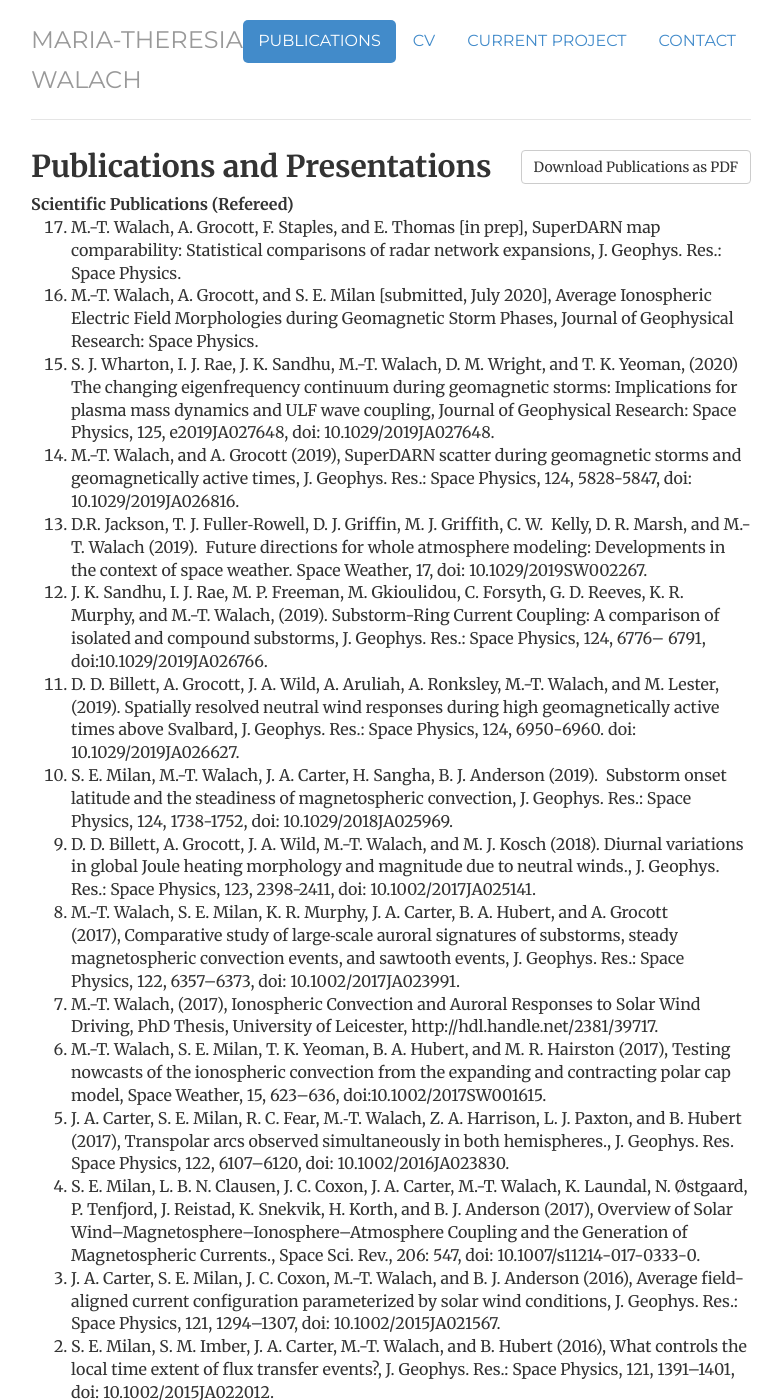
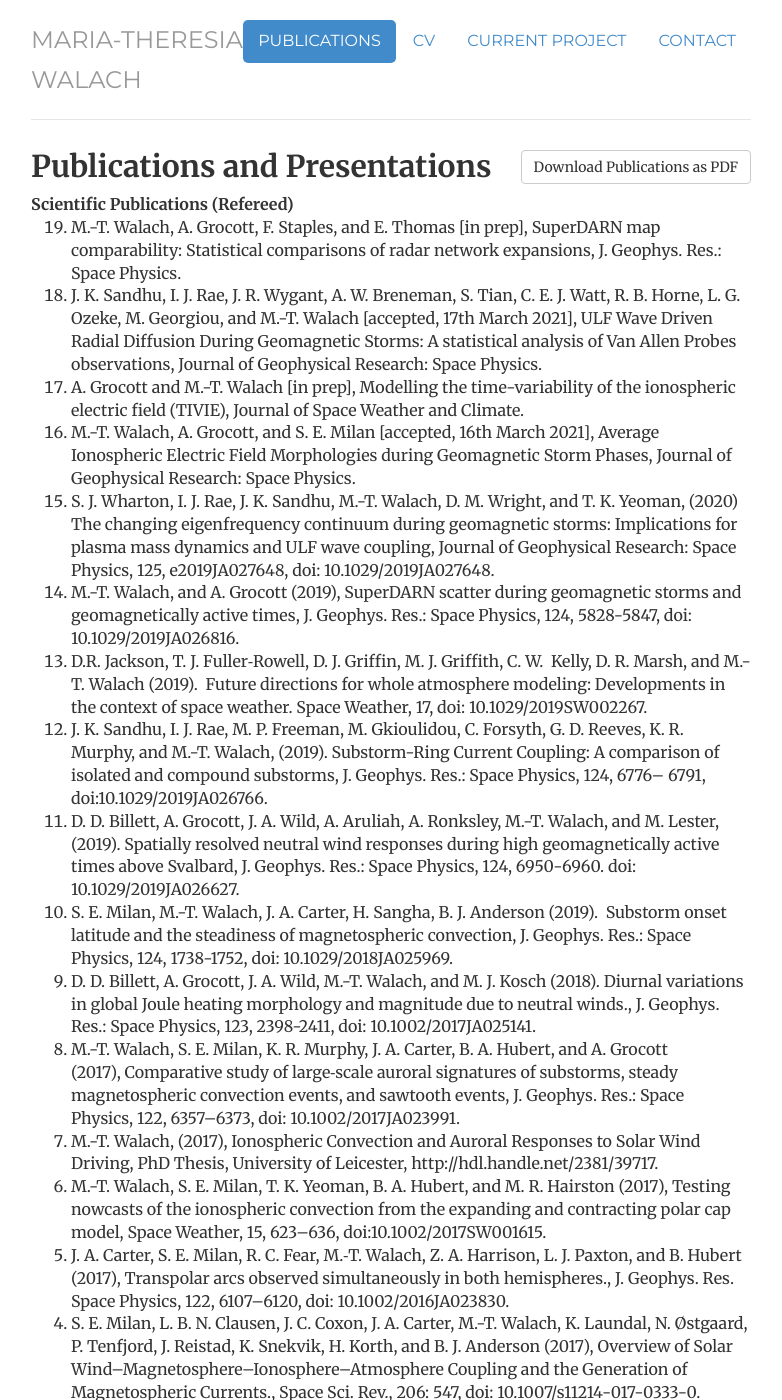
Before and after one commit to mtwalach/mtwalach.github.io, a Jekyll site: the page built from publications/index.html, in a window 1280 px wide and 1400 px high. Shown: the whole window, without its empty margins (249-1031 px from the left). Built offline with Jekyll 4.4.1, drawn with Linux system fonts in a browser that asks for light colours; some of the changed text lies outside the part shown.

Commit message:
17 March 2021 publications and CV update

```diff
--- a/cv/index.html
+++ b/cv/index.html
@@ -9,7 +9,7 @@ contact: passive
 description:   Maria-Theresia Walach // Space plasma physics & planetary science.
 ---
 <div class="cv">
-	<a href="/files/CV_Jan2021_MTW.pdf"target="_blank" class="btn btn-default pull-right" title="Download CV as PDF">Download 2 page CV</a>
+	<a href="/files/CV_Mar2021_MTW.pdf"target="_blank" class="btn btn-default pull-right" title="Download CV as PDF">Download 2 page CV</a>
 				<div itemscope itemtype="http://data-vocabulary.org/Person">
 				<span itemprop="name"><h1>Maria-Theresia Walach</h1></span>
 				<address>
--- a/publications/index.html
+++ b/publications/index.html
@@ -9,12 +9,14 @@ contact: passive
 description:   Maria-Theresia Walach // Space plasma physics & planetary science.
 ---
 <div class="Publications">
-	<a href="/files/Publication_list_Jan2021_MTW.pdf"target="_blank" class="btn btn-default pull-right" title="Download Publications as PDF">Download Publications as PDF</a>
+	<a href="/files/Publication_list_Mar2021_MTW.pdf"target="_blank" class="btn btn-default pull-right" title="Download Publications as PDF">Download Publications as PDF</a>
 					<h2>Publications and Presentations</h2>
             <strong>Scientific Publications (Refereed)</strong>
             <ol reversed>
               <li>M.-T. Walach, A. Grocott, F. Staples, and E. Thomas [in prep], SuperDARN map comparability: Statistical comparisons of radar network expansions, J. Geophys. Res.: Space Physics.</li>
-              <li>M.-T. Walach, A. Grocott, and S. E. Milan [submitted, July 2020], Average Ionospheric Electric Field Morphologies during Geomagnetic Storm Phases, Journal of Geophysical Research: Space Physics.</li>
+							<li>J. K. Sandhu, I. J. Rae, J. R. Wygant, A. W. Breneman, S. Tian, C. E. J. Watt, R. B. Horne, L. G. Ozeke, M. Georgiou, and M.-T. Walach [accepted, 17th March 2021], ULF Wave Driven Radial Diffusion During Geomagnetic Storms: A statistical analysis of Van Allen Probes observations, Journal of Geophysical Research: Space Physics.</li>
+							<li>A. Grocott and M.-T. Walach [in prep], Modelling the time-variability of the ionospheric electric field (TIVIE), Journal of Space Weather and Climate.</li>
+							<li>M.-T. Walach, A. Grocott, and S. E. Milan [accepted, 16th March 2021], Average Ionospheric Electric Field Morphologies during Geomagnetic Storm Phases, Journal of Geophysical Research: Space Physics.</li>
               <li>S. J. Wharton, I. J. Rae, J. K. Sandhu, M.-T. Walach, D. M. Wright, and T. K. Yeoman, (2020) The changing eigenfrequency continuum during geomagnetic storms: Implications for plasma mass dynamics and ULF wave coupling, Journal of Geophysical Research: Space Physics, 125, e2019JA027648, doi: 10.1029/2019JA027648.</li>
               <li>M.-T. Walach, and A. Grocott (2019), SuperDARN scatter during geomagnetic storms and geomagnetically active times, J. Geophys. Res.: Space Physics, 124, 5828-5847, doi: 10.1029/2019JA026816.</li>
               <li>D.R. Jackson, T. J. Fuller‐Rowell, D. J. Griffin, M. J. Griffith, C. W.  Kelly, D. R. Marsh, and M.-T. Walach (2019).  Future directions for whole atmosphere modeling: Developments in the context of space weather. Space Weather, 17, doi: 10.1029/2019SW002267.</li>
@@ -33,6 +35,7 @@ description:   Maria-Theresia Walach // Space plasma physics & planetary science
             </ol>
             <strong>Software (Refereed)</strong>
             <ol reversed>
+							<li>SuperDARN Radar Software Toolkit (RST) 4.5.: SuperDARN Data Analysis Working Group; E.G. Thomas, M.T. Schmidt, E.C. Bland, A.G. Burrell, P. V. Ponomarenko, A.S. Reimer, K.T. Sterne, M.-T. Walach, 2021, doi: 10.5281/zenodo.4435297.</li>
               <li>SuperDARN Radar Software Toolkit (RST) 4.4.1.: D.D. Billett, E.C. Bland, A.G. Burrell, K. Kotyk, P. V Ponomarenko, …, M.-T. Walach, 2020, doi: 10.5281/zenodo.3994968.</li>
               <li>SuperDARN Radar Software Toolkit (RST) 4.4.: D.D. Billett, E.C. Bland, A.G. Burrell, K. Kotyk, P. V Ponomarenko, …, M.-T. Walach, 2020, doi: 10.5281/zenodo.3934368.</li>
               <li>SuperDARN Radar Software Toolkit (RST) 4.3.2.: E.G. Thomas, K. T. Sterne, S. Shepherd, K. Kotyk, M. Schmidt, P. V. Ponomarenko, E. C. Bland, M.-T. Walach, A. S. Reimer, and A. G. Burrell, 2020. doi: 10.5281/zenodo.3775981.</li>
@@ -50,6 +53,7 @@ description:   Maria-Theresia Walach // Space plasma physics & planetary science
             </ol>
             <strong>Invited Talks</strong>
             <ol reversed>
+							<li>Virtual Seminar: High-latitude ionospheric convection during geomagnetic storms, 02/03/2021, Dartmouth College, US.</li>
               <li>Virtual Seminar: Average Ionospheric Electric Field Morphologies during Geomagnetic Storm Phases, 05/05/2020, Modelling GICs in the US project group, Fairbanks, Alaska, US.</li>
               <li>Invited Conference Talk: Large scale analysis of sawtooth events, and isolated substorms, 14th International Conference on Substorms, 03/10/2019, Tromsø, Norway.</li>
               <li>Seminar: Time variability in high-latitude ionospheric convection at Earth, University of Southampton, 30/04/2019, Southampton, UK.</li>
@@ -60,6 +64,7 @@ description:   Maria-Theresia Walach // Space plasma physics & planetary science
             </ol>
             <strong>Oral Conference Presentations</strong>
             <ol reversed>
+							<li>M.-T. Walach, A. Grocott, SuperDARN observations of the September 2017 storm, Royal Astronomical Society Discussion Meeting on Space Weather Energy Pathways and Implications for Impacts, 08/01/2021, Virtual.</li>
               <li>M.-T. Walach, A. Grocott, Modelling the Time-Variability of the Ionospheric Electric Field: Introducing the TiVIE model, European Space Weather Symposium, 5/11/2020, Virtual.</li>
               <li>M.-T. Walach, A. Grocott, S. E. Milan, Average Ionospheric Electric Field Morphologies during Geomagnetic Storm Phases, Virtual SuperDARN Workshop 2020, 01/06/2020 -05/06/2020, Virtual.</li>
               <li>M.-T. Walach, A. Grocott, S. E. Milan, Average Ionospheric Electric Field Morphologies during Geomagnetic Storms, AGU Fall Meeting, 12/12/2019, San Francisco, USA.</li>
```
Also changed, not shown: 4 other files.
